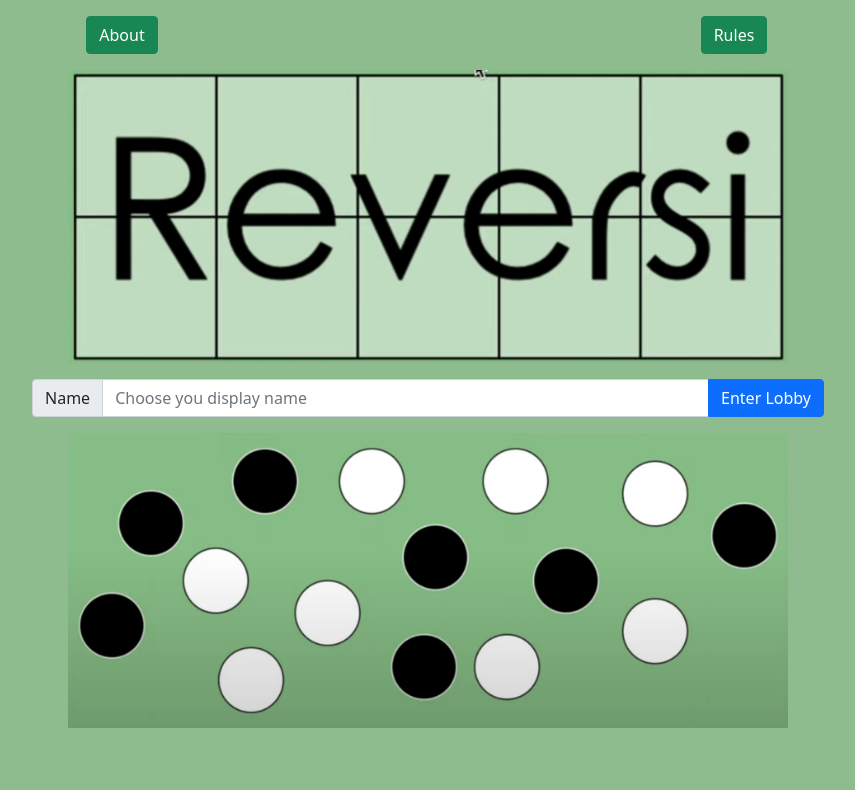
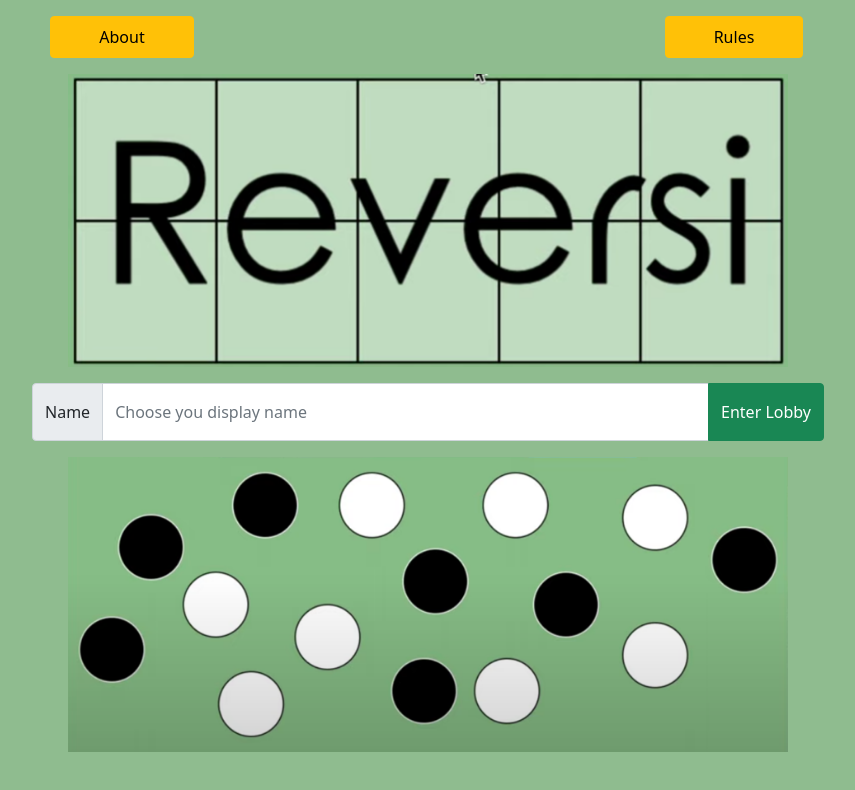
Before and after one commit to asnaniseema/REVERSI_Seema, a website: page public/index.html in a window 1280 px wide. Shown: the whole page, without its empty margins (212-1067 px from the left). Drawn offline with nearby package versions, Linux system fonts and the light colour scheme.

Commit message:
Update index.html

```diff
--- a/public/index.html
+++ b/public/index.html
@@ -18,10 +18,10 @@
   <div class="container-fluid">
   <div class="row m-3">
     <div class="col text-center">
-      <a class="btn btn-success text-nowrap" href="about.html">About</a>
+      <a class="btn btn-warning  px-5 py-2 text-nowrap" href="about.html">About</a>
     </div>
     <div class="col text-center">
-      <a class="btn btn-success text-nowrap" href="https://en.wikipedia.org/wiki/Reversi">Rules</a>
+      <a class="btn btn-warning  px-5 py-2 text-nowrap" href="https://en.wikipedia.org/wiki/Reversi">Rules</a>
     </div>
   </div>
   <div class="row m-3">
@@ -33,8 +33,8 @@
     <div class="col-8">
       <div class="input-group">
         <span class="input-group-text" id="displayName">Name</span>
-        <input type="text" class="form-control text-nowrap" id="nameInput" placeholder="Choose you display name" aria-label="Enter your display name for use while playing Reversi" aria-describedby="displayName"/>
-        <button type="submit" class="btn btn-primary text-nowrap" id="lobbyButton" onclick="goToLobby()">Enter Lobby</button>
+        <input type="text" class="py-3 form-control text-nowrap" id="nameInput" placeholder="Choose you display name" aria-label="Enter your display name for use while playing Reversi" aria-describedby="displayName"/>
+        <button type="submit" class="btn btn-success btn large text-nowrap" id="lobbyButton" onclick="goToLobby()">Enter Lobby</button>
       </div>
     </div>
   </div>
```
